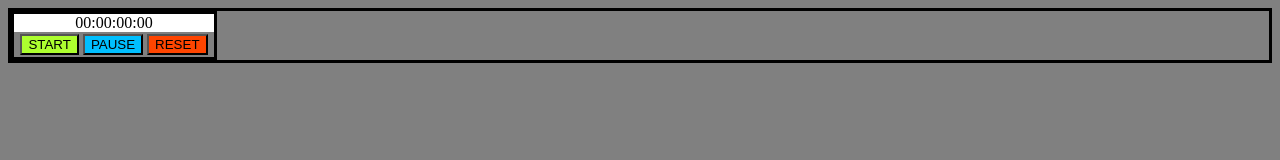
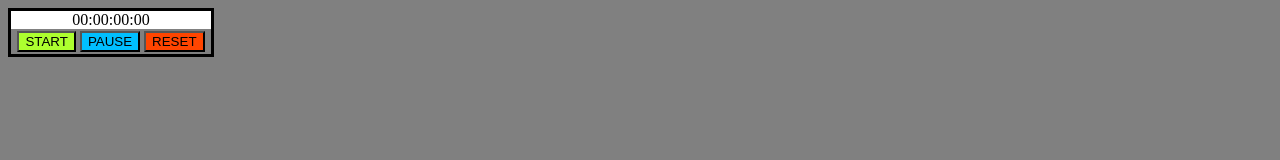
Before and after one commit to steezyScientist/basic-timer, a plain HTML site: page index.html in a window 1280 px wide. Drawn offline with Linux system fonts and the light colour scheme.

Commit message:
Update index.html
Removed global container and simplified to html body

```diff
--- a/index.html
+++ b/index.html
@@ -6,7 +6,6 @@
 </head>
 <body>
 
-	<div class="global">
 		<div class="timerContainer">
 
 			<div id="timerFace">00:00:00:00</div>
@@ -19,7 +18,6 @@
 
 		</div>
 
-	</div>
 
 	<script src="timer.js"></script>
 
```
